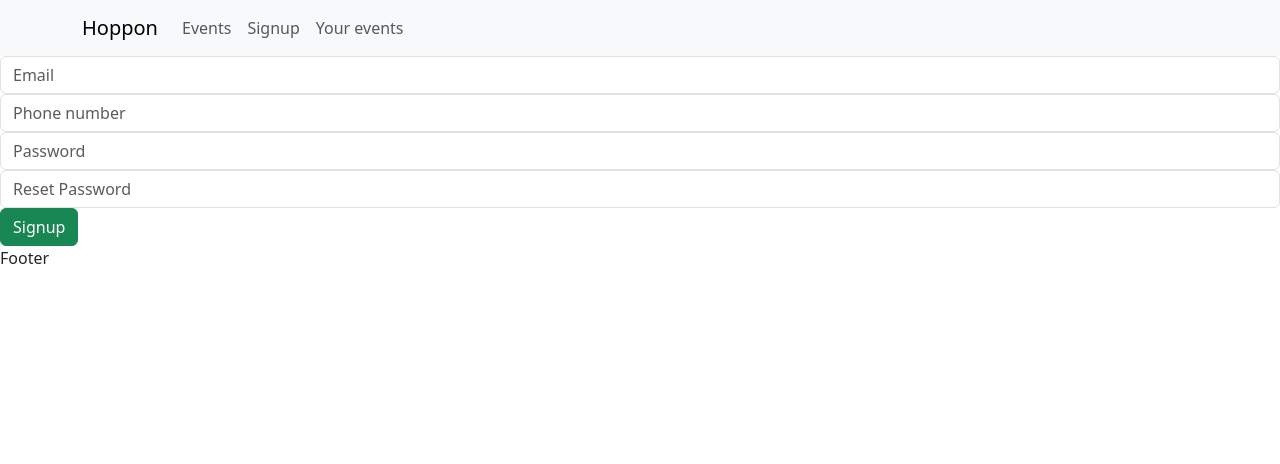
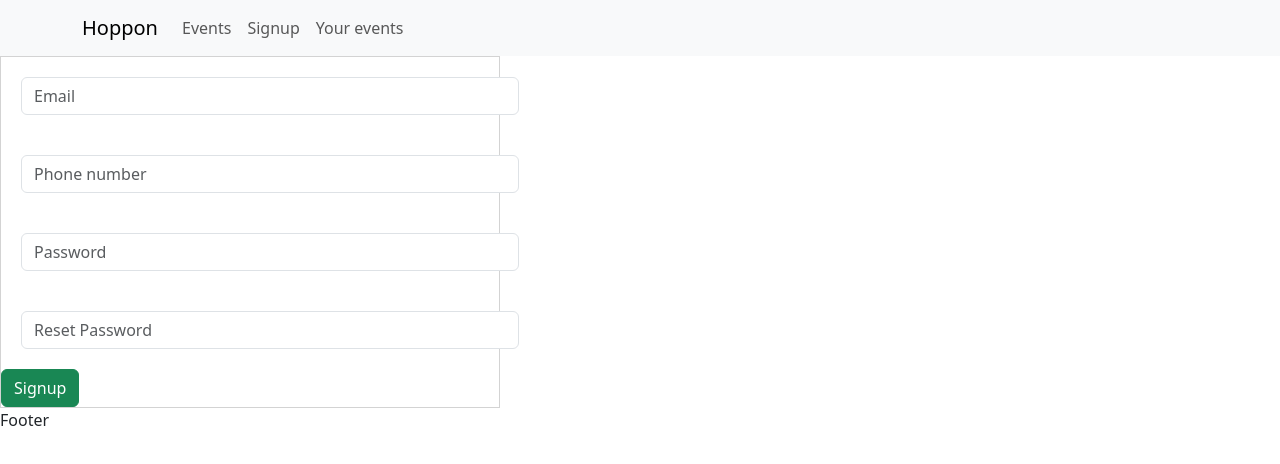
Before and after one commit to githubakarsh/hoppon, a React (Create React App) app: page /create-user in a window 1280 px wide. Shown: the top 464 px of the page. Built offline with nearby package versions, Linux system fonts and the light colour scheme.

Commit message:
changes
changes

```diff
--- a/src/pages/user/CreateUser.js
+++ b/src/pages/user/CreateUser.js
@@ -13,8 +13,9 @@ export const CreateUser = () => {
             console.log("Error");
         });
     };
-    return <>
+    return <div className="signup-main">
     <Form.Control
+    className='signup-input-fields'
           placeholder="Email"
           aria-label="email"
           aria-describedby="basic-addon1"
@@ -24,6 +25,7 @@ export const CreateUser = () => {
         />
         <Form.Control
           placeholder="Phone number"
+          className='signup-input-fields'
           aria-label="phoneNumber"
           aria-describedby="basic-addon2"
           onChange={(event) => setFormData({
@@ -32,6 +34,7 @@ export const CreateUser = () => {
         />
         <Form.Control
           placeholder="Password"
+          className='signup-input-fields'
           aria-label="password"
           aria-describedby="basic-addon3"
           onChange={(event) => setFormData({
@@ -40,6 +43,7 @@ export const CreateUser = () => {
         />
         <Form.Control
           placeholder="Reset Password"
+          className='signup-input-fields'
           aria-label="resetPassword"
           aria-describedby="basic-addon4"
           onChange={(event) => setFormData({
@@ -47,5 +51,5 @@ export const CreateUser = () => {
           })}
         />
  <Button variant="success" onClick={() => submitForm()}>Signup</Button>
-    </>;
+    </div>;
 };
--- /dev/null
+++ b/src/scss/_signup.scss
@@ -0,0 +1,17 @@
+
+
+.signup-main {
+    display: block;
+    position:relative;
+    width: 500px;
+    border: 1px solid lightgray;
+}
+
+.signup-container {
+
+}
+
+.signup-input-fields {
+    display:inline;
+    margin: 20px;
+}
--- a/src/scss/main.scss
+++ b/src/scss/main.scss
@@ -1 +1,2 @@
 @import '~bootstrap/scss/bootstrap';
+@import 'signup.scss';
```
